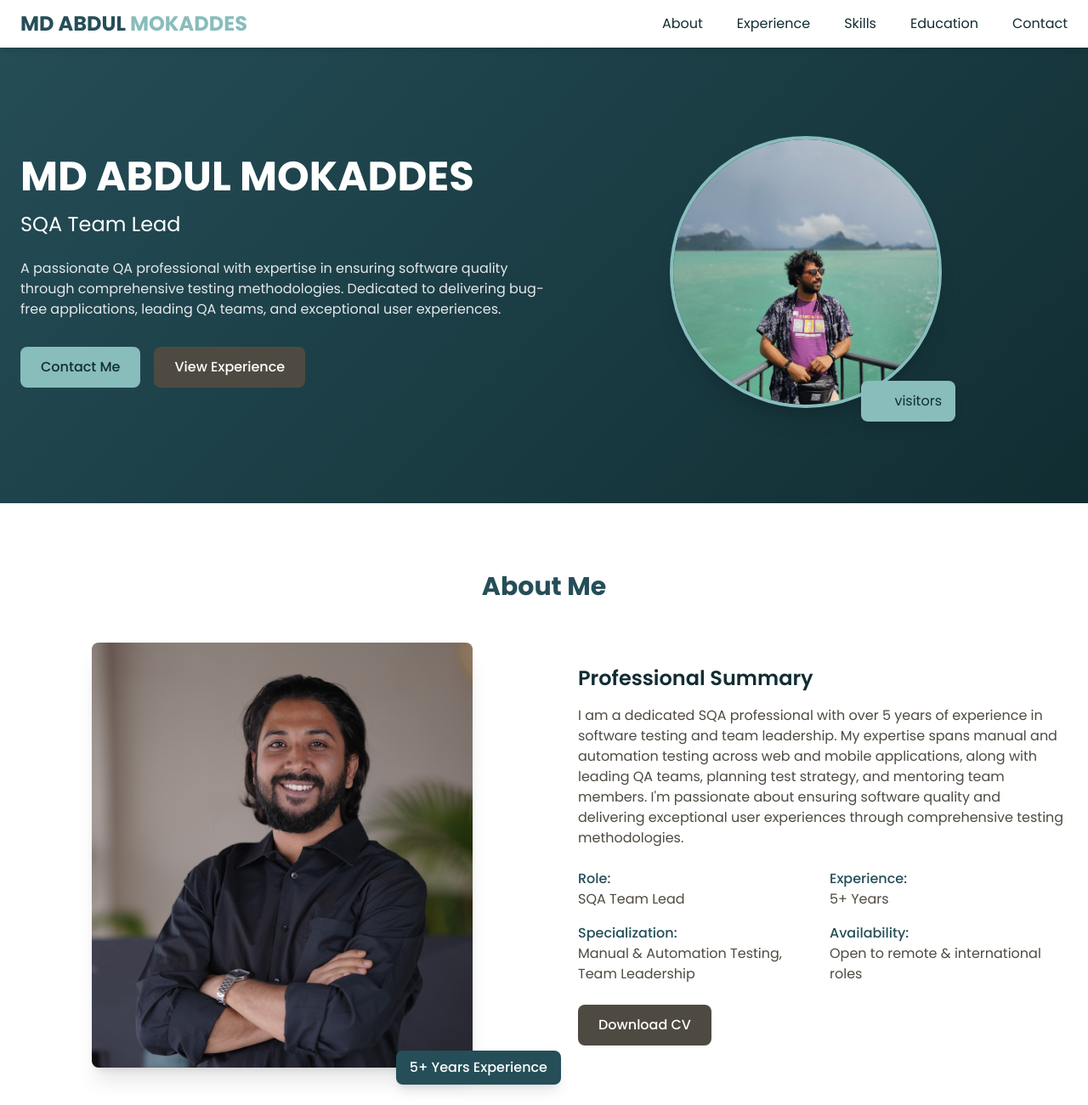
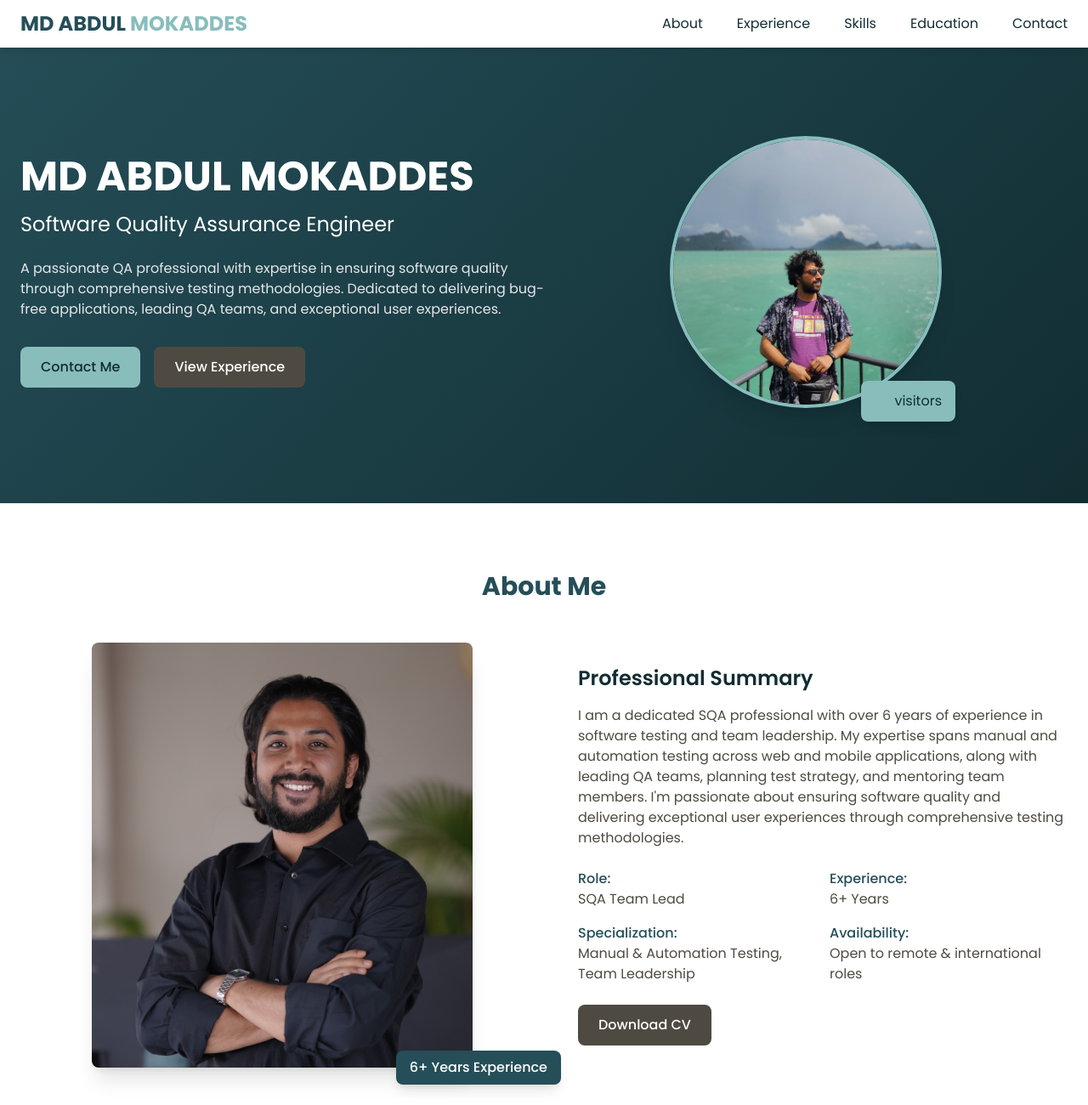
Before and after one commit to mokaddes-arman/mokaddes-arman.github.io, a plain HTML site: page index.html in a window 1280 px wide. Shown: the top 1300 px of the page at 85% size. Drawn offline with nearby package versions, Linux system fonts and the light colour scheme; no server answers.

Commit message:
Update index.html
updated years of experience

```diff
--- a/index.html
+++ b/index.html
@@ -126,7 +126,7 @@
         <div class="container mx-auto px-6 flex flex-col md:flex-row items-center">
             <div class="md:w-1/2 text-center md:text-left text-white">
                 <h1 class="text-4xl md:text-5xl font-bold mb-4">MD ABDUL MOKADDES</h1>
-                <h2 class="text-xl md:text-2xl mb-6">SQA Team Lead</h2>
+                <h2 class="text-xl md:text-2xl mb-6">Software Quality Assurance Engineer</h2>
                 <p class="text-gray-200 mb-8">A passionate QA professional with expertise in ensuring software quality through comprehensive testing methodologies. Dedicated to delivering bug-free applications, leading QA teams, and exceptional user experiences.</p>
                 <div class="flex flex-col sm:flex-row justify-center md:justify-start space-y-4 sm:space-y-0 sm:space-x-4">
                     <a href="#contact" class="bg-primary text-dark px-6 py-3 rounded-lg font-medium hover:bg-opacity-90 transition">Contact Me</a>
@@ -158,14 +158,14 @@
                             <img src="Mokaddes.JPG" alt="MD Abdul Mokaddes" class="w-full h-full object-cover">
                         </div>
                         <div class="absolute -bottom-5 -right-5 bg-secondary text-white rounded-lg shadow-lg px-4 py-2">
-                            <span class="font-medium">5+ Years Experience</span>
+                            <span class="font-medium">6+ Years Experience</span>
                         </div>
                     </div>
                 </div>
                 <div class="md:w-1/2 md:pl-10">
                     <h3 class="text-2xl font-semibold mb-4 text-dark">Professional Summary</h3>
                     <p class="text-accent1 mb-6">
-                        I am a dedicated SQA professional with over 5 years of experience in software testing and team leadership. My expertise spans manual and automation testing across web and mobile applications, along with leading QA teams, planning test strategy, and mentoring team members. I'm passionate about ensuring software quality and delivering exceptional user experiences through comprehensive testing methodologies.
+                        I am a dedicated SQA professional with over 6 years of experience in software testing and team leadership. My expertise spans manual and automation testing across web and mobile applications, along with leading QA teams, planning test strategy, and mentoring team members. I'm passionate about ensuring software quality and delivering exceptional user experiences through comprehensive testing methodologies.
                     </p>
                     <div class="grid grid-cols-2 gap-4 mb-6">
                         <div>
@@ -174,7 +174,7 @@
                         </div>
                         <div>
                             <h4 class="font-medium text-secondary">Experience:</h4>
-                            <p class="text-accent1">5+ Years</p>
+                            <p class="text-accent1">6+ Years</p>
                         </div>
                         <div>
                             <h4 class="font-medium text-secondary">Specialization:</h4>
```
